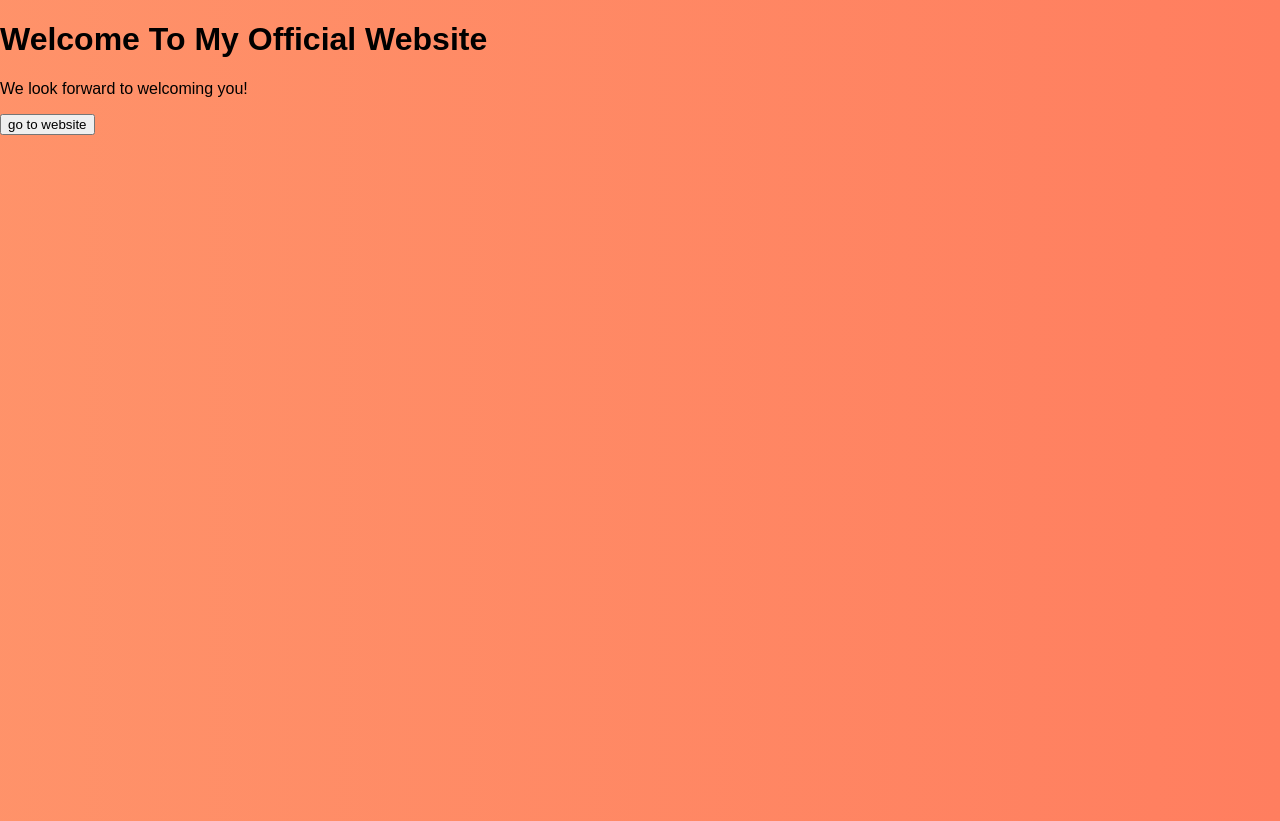
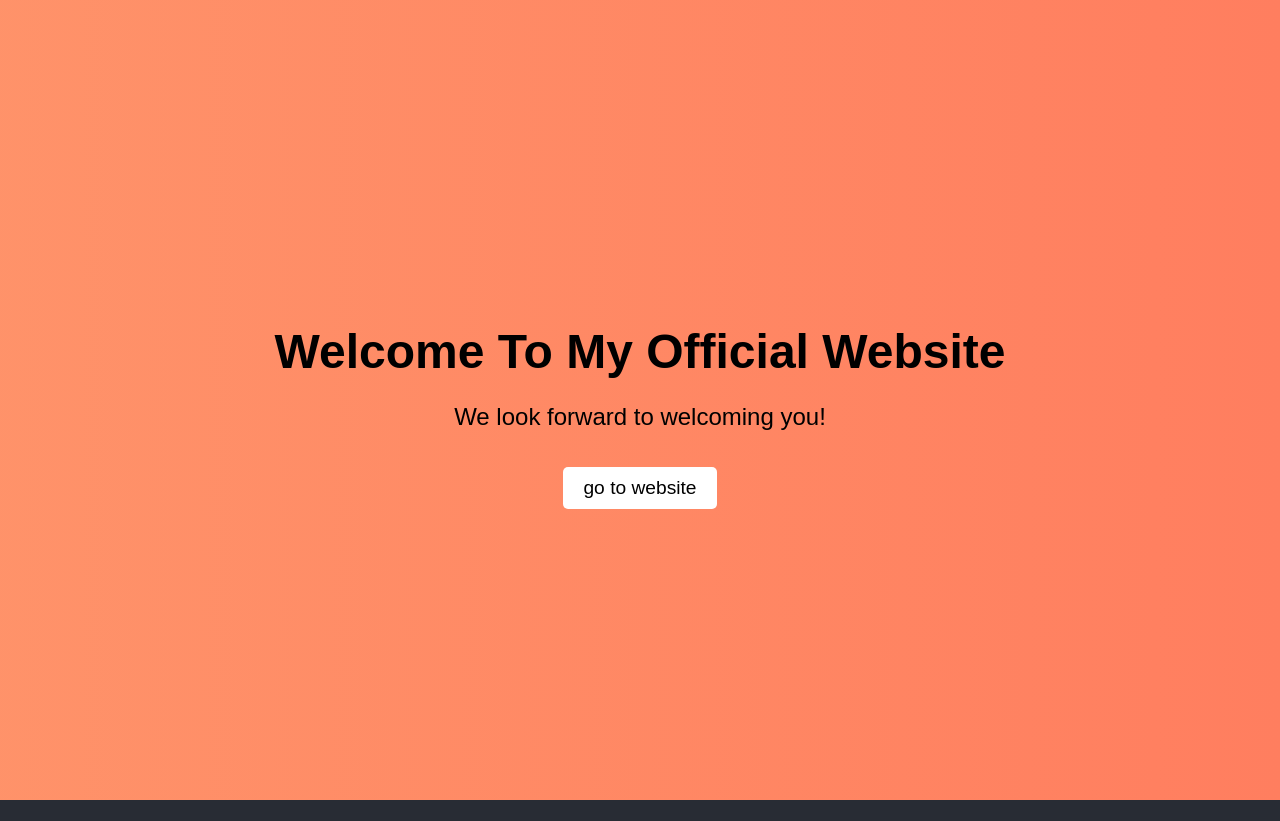
Before and after one commit to luonglam2009/Kichirio, a plain HTML site: page index.html in a window 1280 px wide. After the commit the page ends 800 px from the top, so only its background shows below. Drawn offline with Linux system fonts and the light colour scheme.

Commit message:
Update styles.css

```diff
--- a/styles.css
+++ b/styles.css
@@ -65,3 +65,83 @@ body {
 .container {
     text-align: center; /* Căn giữa theo chiều ngang */
 }
+body {
+    margin: 0;
+    font-family: 'Arial', sans-serif;
+    background-color: #282c34;
+    display: flex;
+    justify-content: center;
+    align-items: center;
+    height: 100vh;
+    color: #000000;
+    overflow: hidden; /* Ẩn thanh cuộn khi chuyển cảnh */
+}
+
+.welcome-container {
+    text-align: center;
+    opacity: 1;
+    animation: fadeIn 2s forwards;
+    transition: opacity 1s ease-out;
+}
+
+h1 {
+    font-size: 3em;
+    margin-bottom: 0.5em;
+}
+
+p {
+    font-size: 1.5em;
+    margin-bottom: 1.5em;
+}
+
+button {
+    padding: 10px 20px;
+    font-size: 1.2em;
+    color: #000000;
+    background-color: #ffffff;
+    border: none;
+    border-radius: 5px;
+    cursor: pointer;
+    transition: background-color 0.3s;
+}
+
+button:hover {
+    background-color: #000000;
+}
+
+@keyframes fadeIn {
+    to {
+        opacity: 1;
+    }
+}
+
+.fade-out {
+    opacity: 0;
+}
+body {
+    margin: 0;
+    font-family: 'Arial', sans-serif;
+    background-color: #282c34;
+    color: #000000;
+    display: flex;
+    justify-content: center;
+    align-items: center;
+    height: 100vh;
+}
+
+.music-player {
+    text-align: center;
+    background-color: #333;
+    padding: 20px;
+    border-radius: 10px;
+    box-shadow: 0 4px 8px rgba(0, 0, 0, 0.3);
+}
+
+h1 {
+    margin-bottom: 20px;
+}
+
+audio {
+    width: 100%;
+    outline: none;
+}
```
